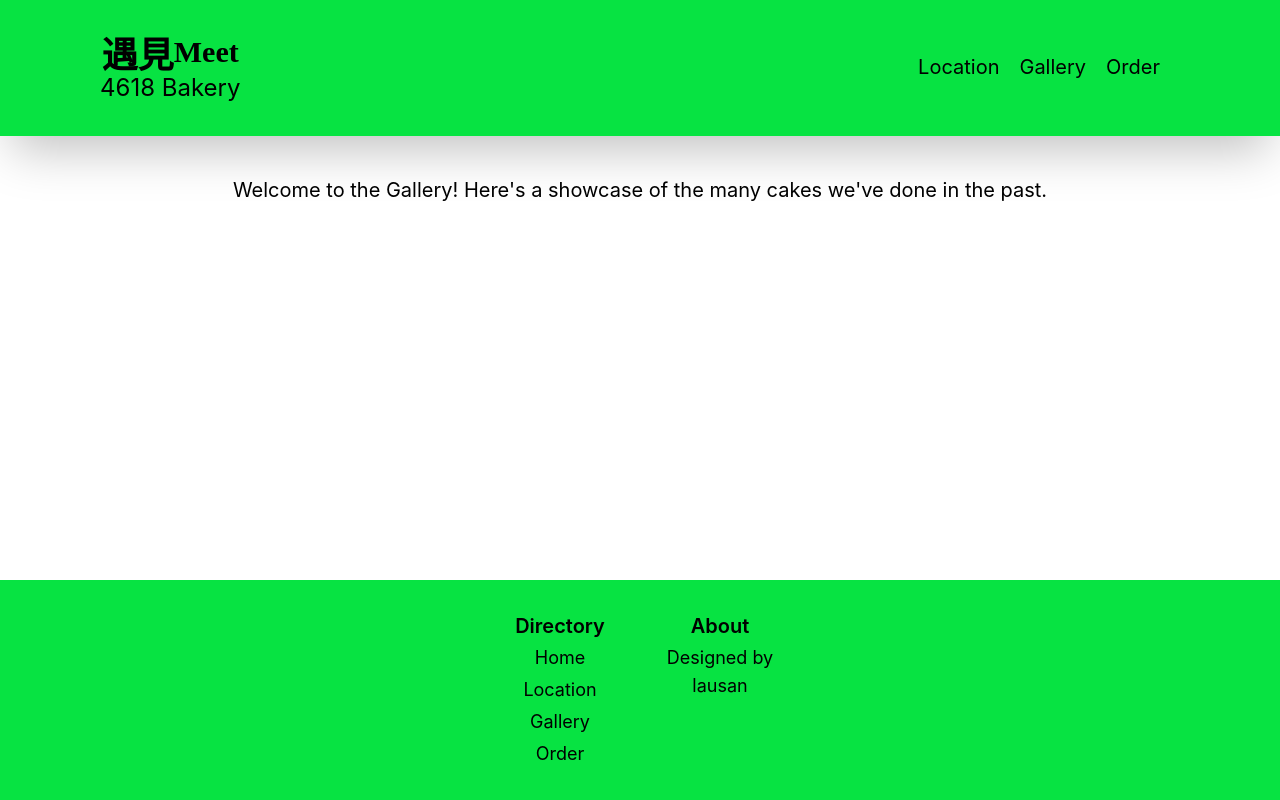
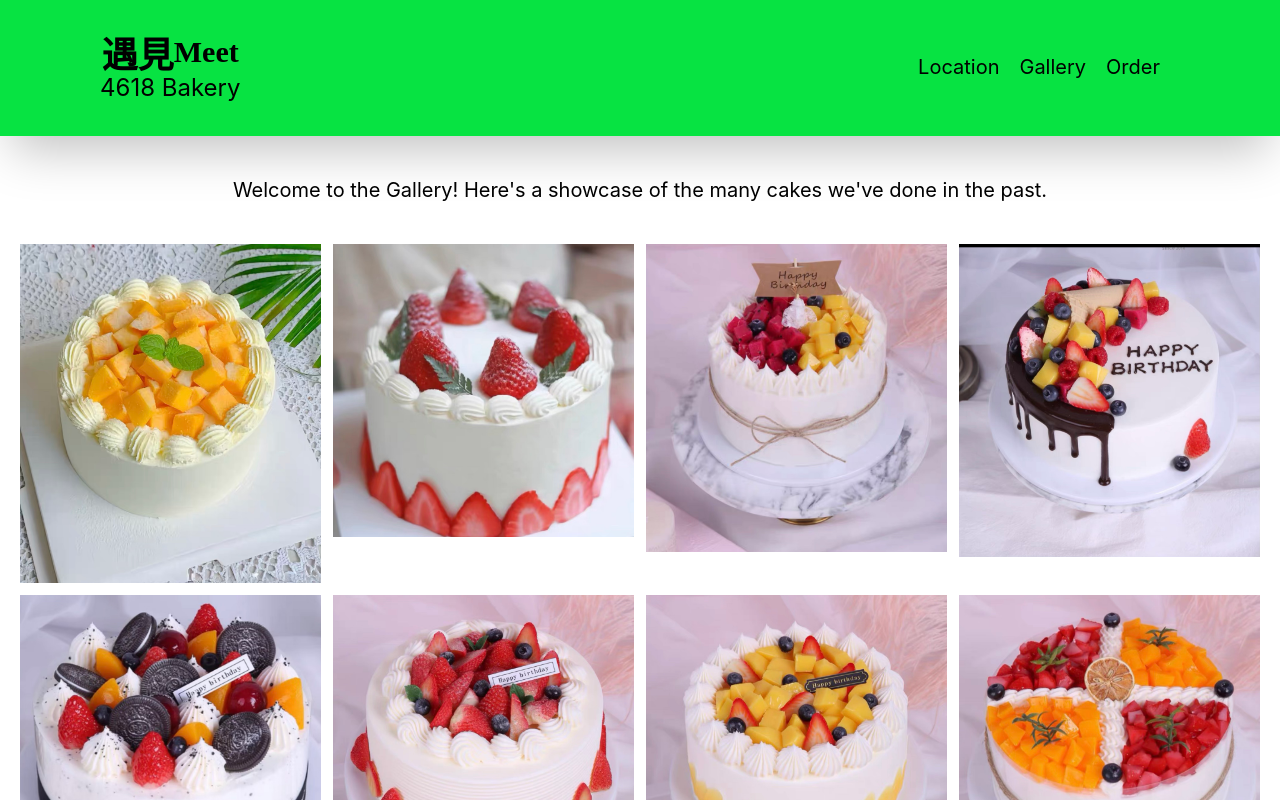
Before and after one commit to lausan3/4618-Bakery, a React (Vite) app: page /gallery in a window 1280 px wide. Shown: the top 800 px of the page. Built offline with nearby package versions, Linux system fonts and the light colour scheme; a web font is replaced by a local one.

Commit message:
Added Gallery, can't figure out auto-sizing gallery pictures yet

```diff
--- a/src/routes/Gallery.tsx
+++ b/src/routes/Gallery.tsx
@@ -1,6 +1,9 @@
+import { Grid, Image } from '@mantine/core'
+import { useMediaQuery } from '@mantine/hooks';
+
 const Gallery = () => {
-  const images = [
-    './',
+  const urls = [
+    // './IMG_2763.HEIC',
     './IMG_6042.PNG',
     './IMG_6043.PNG',
     './IMG_6044.PNG',
@@ -19,10 +22,35 @@ const Gallery = () => {
     './IMG_1155.PNG',
   ];
 
+  const isMobile = useMediaQuery(`(max-width: 640px)`);
+
+  const images = urls.map((url) => {
+    return (
+      <Grid.Col
+        className="p-0"
+        span={isMobile ? 6 : 3}
+      >
+        <Image
+          className="object-fill"
+          src={url}
+        />
+      </Grid.Col>
+    )
+  });
+
+  // https://mantine.dev/core/grid/
   return (
-
     <div className="main-container">
       <span className="text-xl text-center px-5">Welcome to the Gallery! Here's a showcase of the many cakes we've done in the past.</span>
+
+      <Grid
+        className="
+          my-5 p-5
+        "
+        gutter="sm"
+      >
+        {images}
+      </Grid>
     </div>
   )
 }
```
